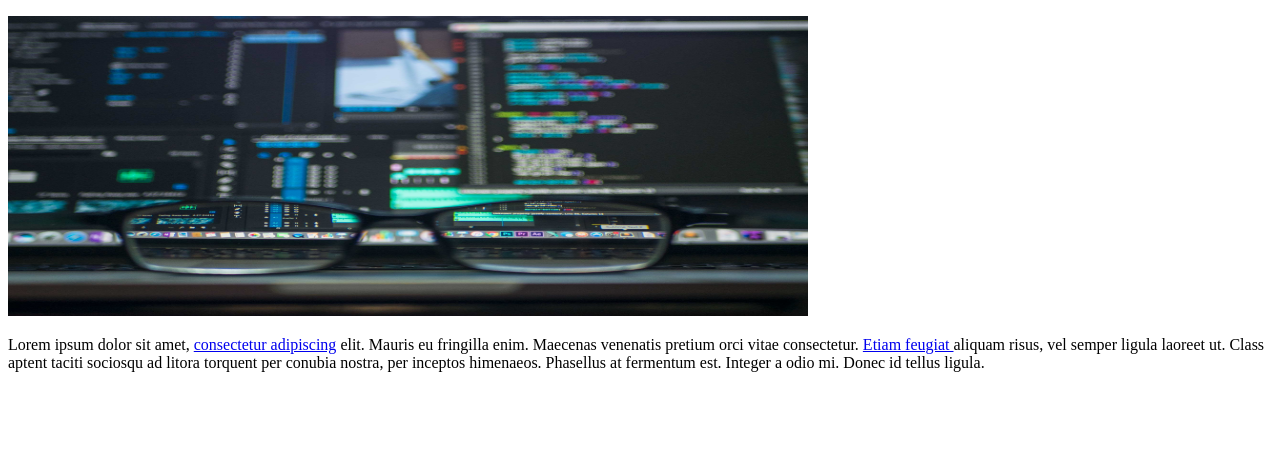
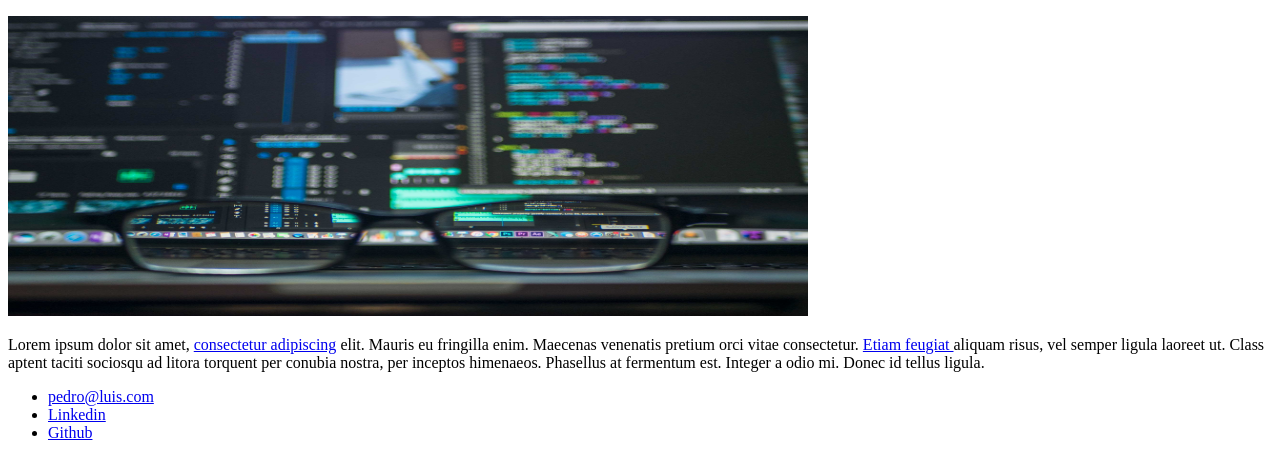
Before and after one commit to pedrolssilva/HTML5_CSS3_website_creation_introduction, a plain HTML site: page index.html in a window 1280 px wide. Shown: the part 244-720 px from the top of the page. Drawn offline with Linux system fonts and the light colour scheme.

Commit message:
working with lists

```diff
--- a/index.html
+++ b/index.html
@@ -38,6 +38,20 @@
         </p>
       </article>
     </section>
-    <footer></footer>
+    <footer>
+      <ul>
+        <li>
+          <a href="mailto:pedro@luis.com">pedro@luis.com</a>
+        </li>
+        <li>
+          <a href="https://www.linkedin.com/in/pedrolssilva/" target="_blank"
+            >Linkedin
+          </a>
+        </li>
+        <li>
+          <a href="https://github.com/pedrolssilva" target="_blank"> Github </a>
+        </li>
+      </ul>
+    </footer>
   </body>
 </html>
```
